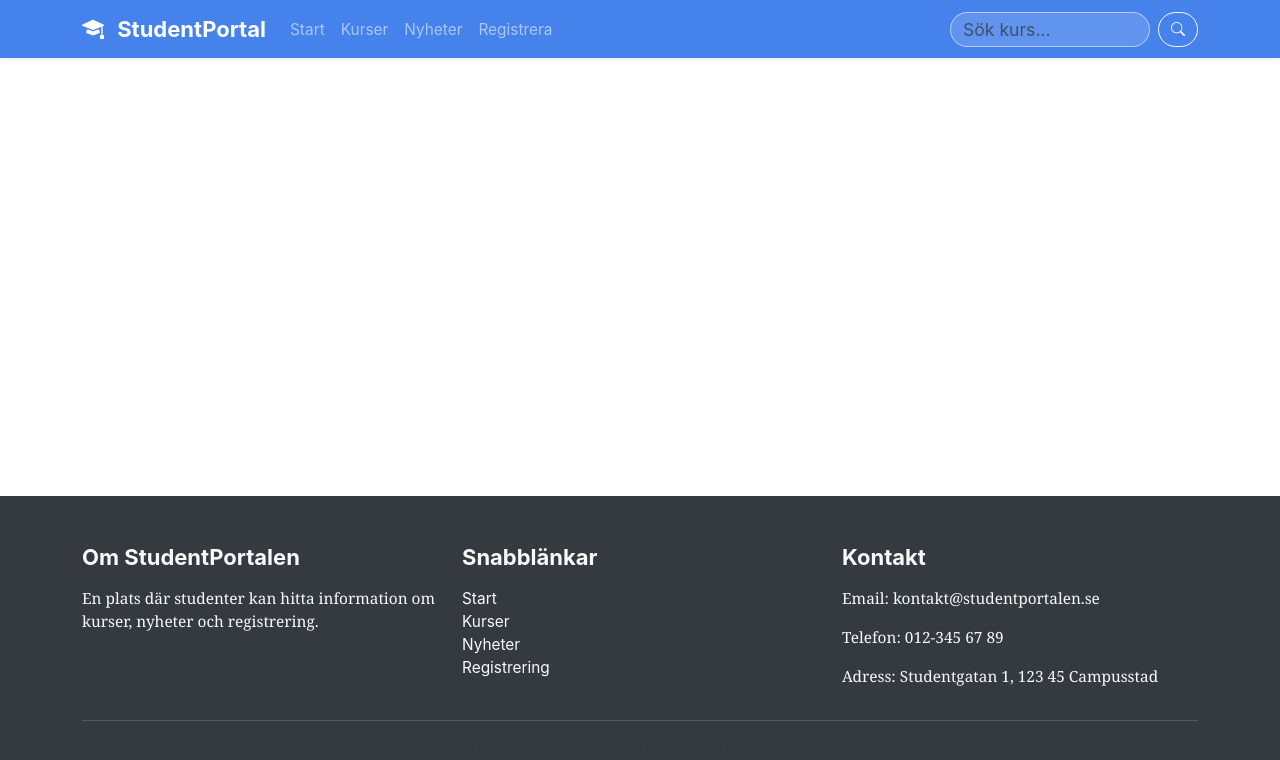
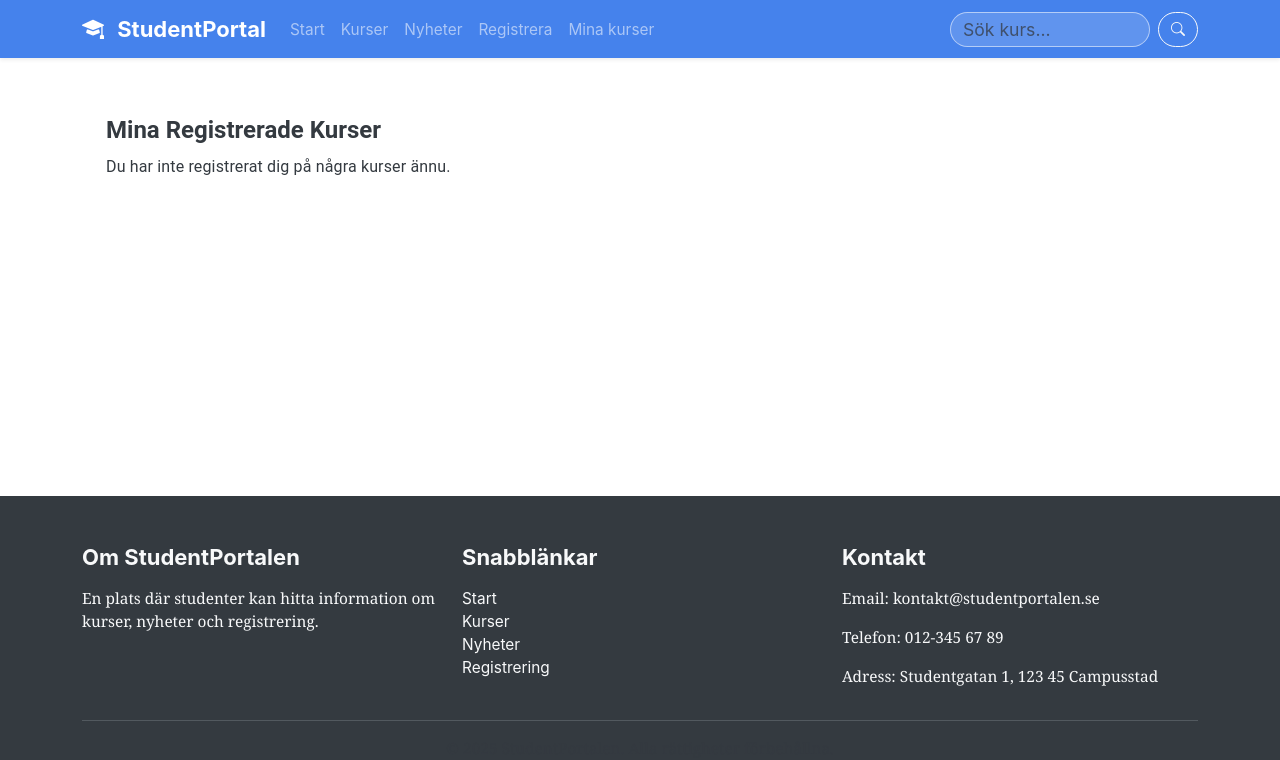
Before and after one commit to Tomshi-123/Studentportal, a React (Vite) app: page /Studentportal/my-courses in a window 1280 px wide. Shown: the top 760 px of the page. Built offline with nearby package versions, Linux system fonts and the light colour scheme.

Commit message:
RegistrationPush

```diff
--- a/src/App.jsx
+++ b/src/App.jsx
@@ -1,14 +1,15 @@
-// src/App.jsx
-import React from 'react';
-import { Routes, Route } from 'react-router-dom';
-import Navbar from './components/Navbar';
-import Home from './pages/Home';
-import Courses from './pages/Courses';
-import CourseDetails from './pages/CourseDetails';
-import News from './pages/News';
-import Register from './pages/Register';
-import Footer from './components/Footer';
-import './App.css';
+
+import React from "react";
+import { Routes, Route } from "react-router-dom";
+import Navbar from "./components/Navbar";
+import Home from "./pages/Home";
+import Courses from "./pages/Courses";
+import CourseDetails from "./pages/CourseDetails";
+import News from "./pages/News";
+import Register from "./pages/Register";
+import Footer from "./components/Footer";
+import MyCourses from "./pages/MyCourses";
+import "./App.css";
 
 function App() {
   return (
@@ -21,6 +22,7 @@ function App() {
           <Route path="/courses/:id" element={<CourseDetails />} />
           <Route path="/news" element={<News />} />
           <Route path="/register" element={<Register />} />
+          <Route path="/my-courses" element={<MyCourses />} />
         </Routes>
       </div>
       <Footer />
--- a/src/components/Navbar.jsx
+++ b/src/components/Navbar.jsx
@@ -86,6 +86,9 @@ const Navbar = () => {
               <Nav.Link as={Link} to="/register">
                 Registrera
               </Nav.Link>
+              <Nav.Link as={Link} to="/my-courses">
+                Mina kurser
+              </Nav.Link>
             </Nav>
 
             {/* Desktop sökfält */}
--- a/src/context/RegistrationContext.jsx
+++ b/src/context/RegistrationContext.jsx
@@ -1,18 +1,16 @@
 import React, { createContext, useState } from "react";
 
-// Skapa context
 export const RegistrationContext = createContext();
 
-// Provider-komponent
 export const RegistrationProvider = ({ children }) => {
-  const [registrations, setRegistrations] = useState([]);
+  const [registeredCourses, setRegisteredCourses] = useState([]);
 
-  const registerStudent = (newRegistration) => {
-    setRegistrations((prev) => [...prev, newRegistration]);
+  const registerStudent = (form) => {
+    setRegisteredCourses((prev) => [...prev, form]);
   };
 
   return (
-    <RegistrationContext.Provider value={{ registrations, registerStudent }}>
+    <RegistrationContext.Provider value={{ registeredCourses, registerStudent }}>
       {children}
     </RegistrationContext.Provider>
   );
--- /dev/null
+++ b/src/pages/MyCourses.jsx
@@ -0,0 +1,35 @@
+// src/pages/MyCourses.jsx
+import React, { useContext } from "react";
+import { RegistrationContext } from "../context/RegistrationContext";
+import { Container, Paper, Typography, List, ListItem, ListItemText } from "@mui/material";
+
+const MyCourses = () => {
+  const { registeredCourses } = useContext(RegistrationContext);
+
+  return (
+    <Container sx={{ mt: 4 }}>
+      <Typography variant="h5" fontWeight="bold" gutterBottom>
+        Mina Registrerade Kurser
+      </Typography>
+
+      {registeredCourses.length === 0 ? (
+        <Typography variant="body1">Du har inte registrerat dig på några kurser ännu.</Typography>
+      ) : (
+        <List>
+          {registeredCourses.map((course, index) => (
+            <Paper key={index} sx={{ mb: 2, p: 2 }}>
+              <ListItem>
+                <ListItemText
+                  primary={`${course.course}`}
+                  secondary={`Namn: ${course.name} • E-post: ${course.email}`}
+                />
+              </ListItem>
+            </Paper>
+          ))}
+        </List>
+      )}
+    </Container>
+  );
+};
+
+export default MyCourses;
```
